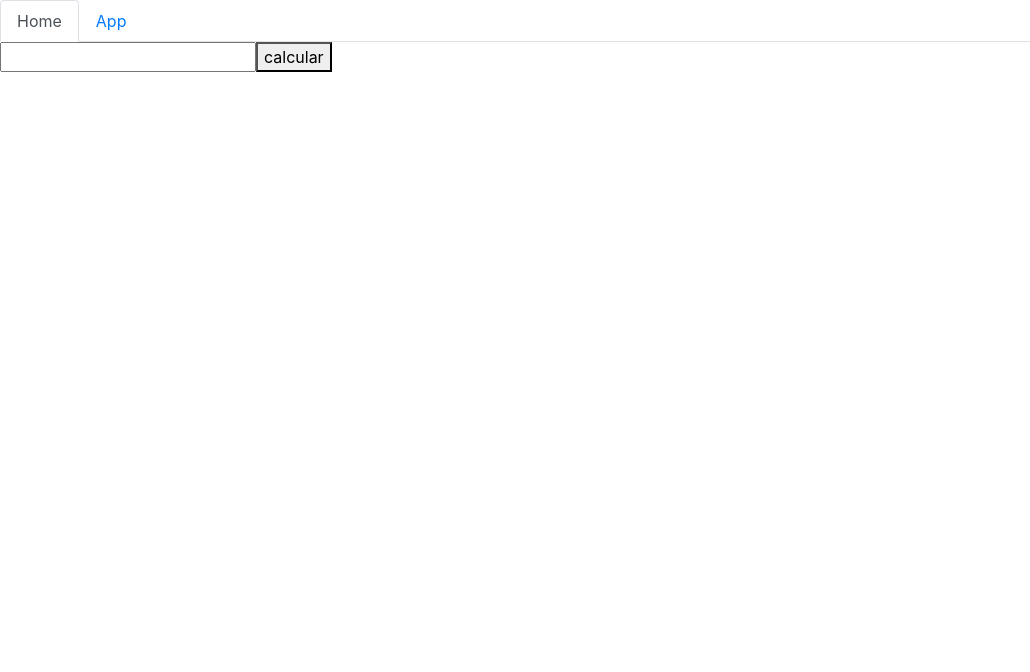
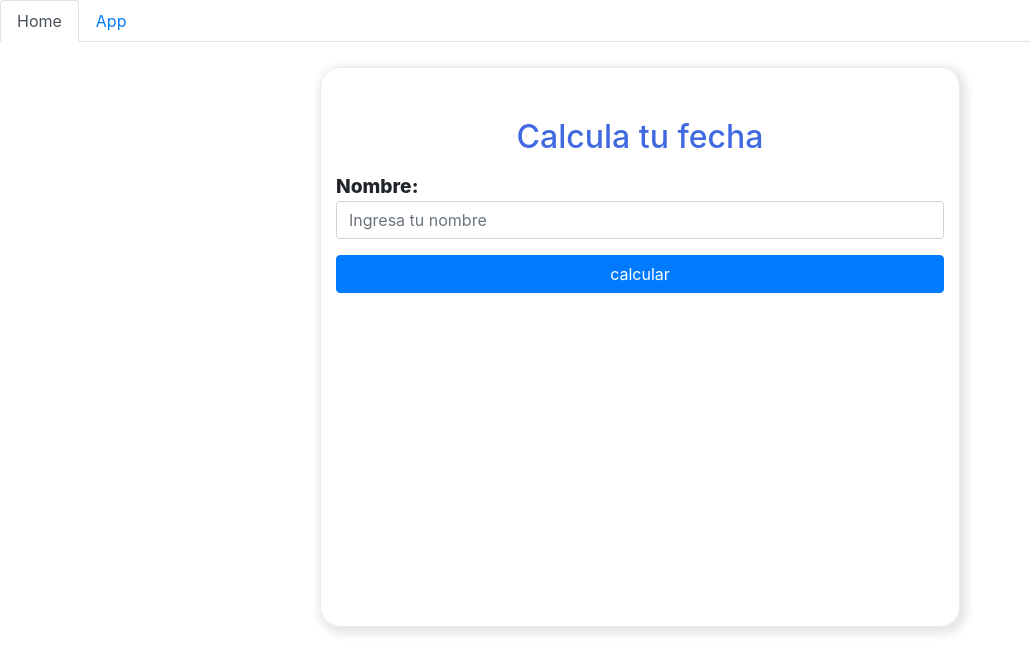
Before and after one commit to juxnmxG/fintegra_parte2, a React (Create React App) app: page / in a window 1280 px wide. Shown: the top 672 px of the page, without its empty margins (0-1030 px from the left). Built offline with nearby package versions, Linux system fonts and the light colour scheme.

Commit message:
cree la peticion get para una lista de nombres

```diff
--- a/src/App.js
+++ b/src/App.js
@@ -6,37 +6,66 @@ import FormCalc from "./components/FormCalc";
 function App() {
   const [data, setData] = useState([]);
 
-  const apiPost = async (name) => {
-    const url = `https://api.agify.io?name=${name}`;
+  const apiGet = async (e, form) => {
+    e.preventDefault();
 
-    const response = await fetch(url, {
+    const { name } = form;
+
+    if (name === "") {
+      alert("escribe un nombre");
+    } else {
+      if (name.indexOf(" ") !== -1) {
+        const names = name.split(" ");
+        let namesUrl = names[0];
+
+        names.forEach((element, i) => {
+          if(i > 0){
+            namesUrl += `&name[]=${element}`
+          }
+        });
+
+        console.log(namesUrl)
+
+        const response = await fetch(`https://api.agify.io?name=${namesUrl}`, {
+          method: "GET",
+        });
+
+        const res = await response.json();
+        setData(res);
+
+      } else {
+        const response = await fetch(`https://api.agify.io?name=${name}`, {
           method: "GET",
         });
         const res = await response.json();
-
         setData(res);
+      }
+    }
+  };
 
   console.log(data);
-  };
 
   return (
     <Router>
       <ul className="nav nav-tabs">
         <li className="nav-item">
-            <Link to="/" className="nav-link active">Home</Link>
+          <Link to="/" className="nav-link active">
+            Home
+          </Link>
         </li>
         <li className="nav-item">
-            <Link to="/app" className="nav-link">App</Link>
+          <Link to="/app" className="nav-link">
+            App
+          </Link>
         </li>
       </ul>
       <Switch>
         <Route path="/" exact>
-            <FormCalc calcular={apiPost}></FormCalc>
+          <FormCalc calc={apiGet}></FormCalc>
         </Route>
         <Route path="/app">saasdfasdfa</Route>
       </Switch>
     </Router>
-
   );
 }
 
--- /dev/null
+++ b/src/components/FormCalc/FormCalc.css
@@ -0,0 +1,23 @@
+.formC {
+  width: 50%;
+  height: 70vh;
+  border: 1px solid rgb(235, 232, 232);
+  margin: 25px auto;
+  padding: 50px 15px;
+  border-radius: 20px;
+  box-shadow: 3px 3px 8px 4px rgba(0, 0, 0, 0.1);
+}
+.formC .mt-auto {
+  text-align: center;
+  width: auto;
+  margin: auto;
+  color: royalblue;
+}
+.btn {
+  width: 100%;
+}
+
+span {
+  font-size: 1.2rem;
+  font-weight: 800;
+}
--- a/src/components/FormCalc/FormCalc.js
+++ b/src/components/FormCalc/FormCalc.js
@@ -1,11 +1,38 @@
-import React from "react";
+import React, { useState } from "react";
+import "./FormCalc.css";
 
-function FormCalc() {
+function FormCalc(props) {
+  const { calc } = props;
+
+  const [form, setForm] = useState({
+    name: "",
+  });
+
+  const update = (e) => {
+    setForm({
+      ...form,
+      [e.target.name]: e.target.value,
+    });
+  };
+
   return (
-    <div>
-      <form>
-        <input type="text"></input>
-        <button type="submit">calcular</button>
+    <div className="formC">
+      <form onChange={update} onSubmit={(e) => calc(e, form)}>
+        <div className="mt-auto">
+          <h2 >Calcula tu fecha</h2>
+        </div>
+        <div className="mt-3">
+          <span>Nombre:</span>
+        </div>
+        <input
+          type="text"
+          name="name"
+          className="form-control"
+          placeholder="Ingresa tu nombre"
+        ></input>
+        <button type="submit" className="btn btn-primary mt-3">
+          calcular
+        </button>
       </form>
     </div>
   );
```
Lines whose indentation alone changed are shown as unchanged.
